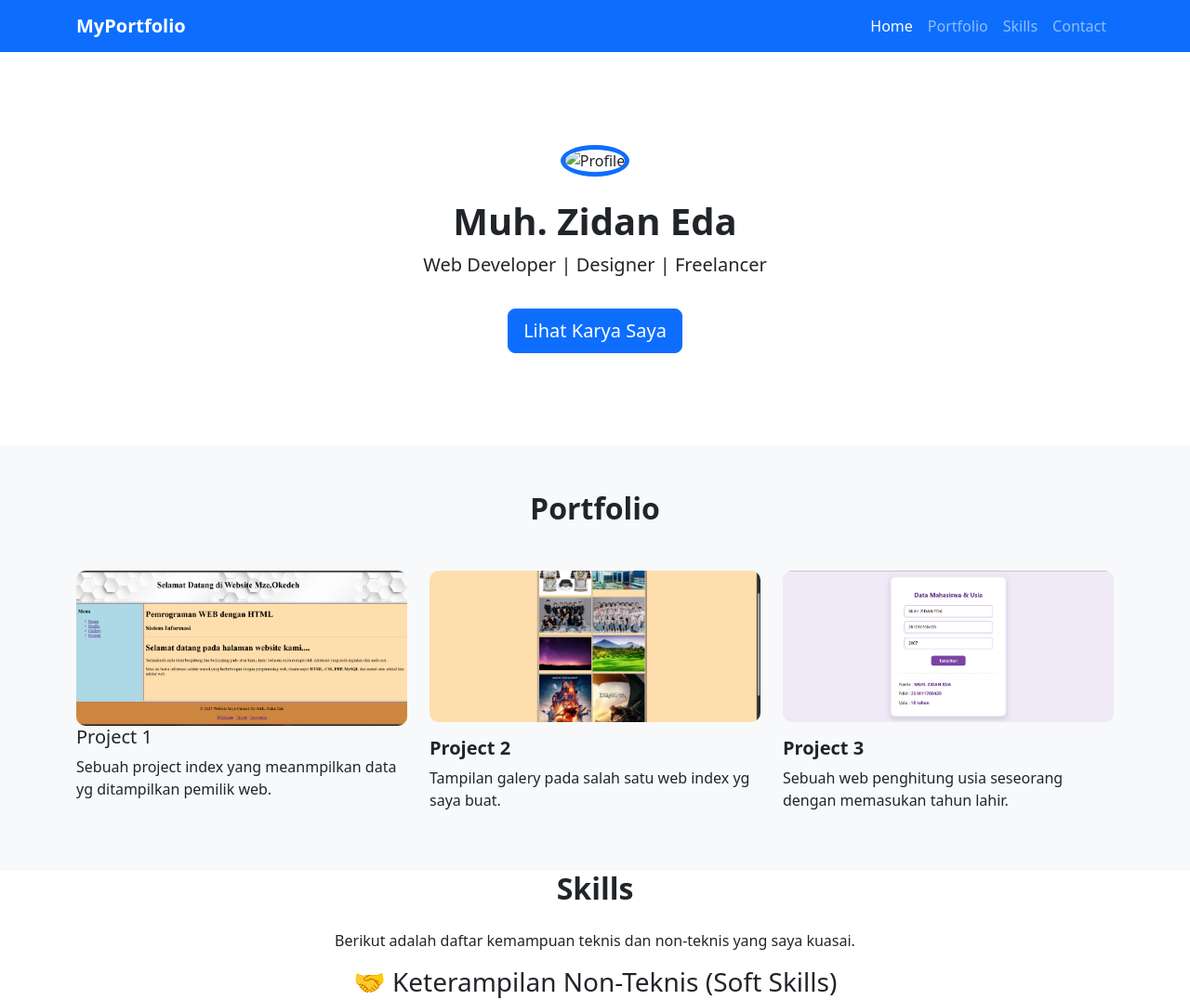
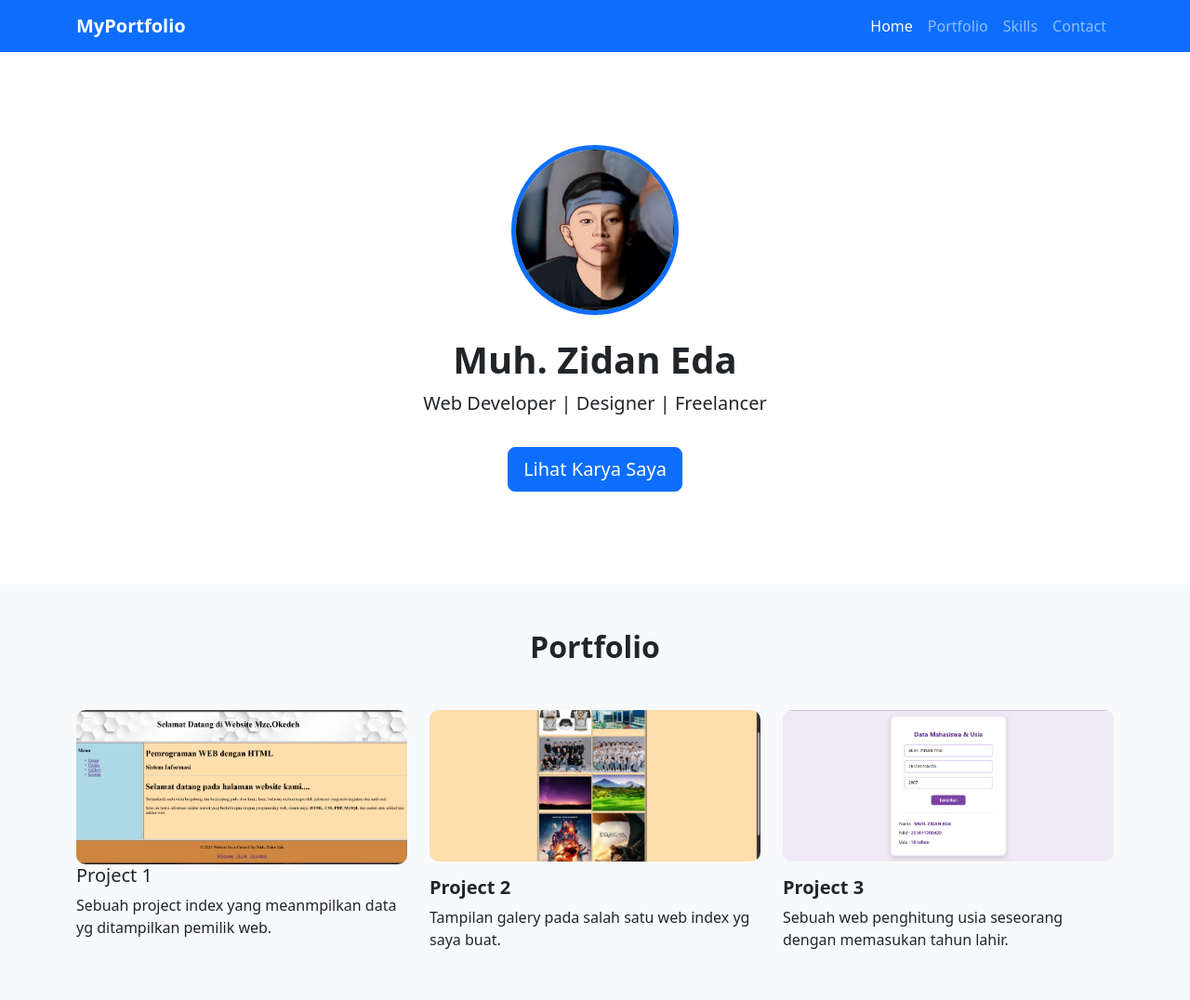
Before and after one commit to zidan090622-hash/Tugas20, a plain HTML site: page index.html in a window 1280 px wide. Shown: the top 1076 px of the page at 93% size. Drawn offline with Linux system fonts and the light colour scheme.

Commit message:
Update index.html

```diff
--- a/index.html
+++ b/index.html
@@ -47,7 +47,7 @@
     <!-- HERO -->
     <section id="home" class="hero text-center">
         <div class="container">
-            <img src="c:\Users\ASUS\OneDrive\Pictures\Screenshots\Cuplikan layar 2025-12-16 072717.png" alt="Profile">
+            <img src="Foto.png" alt="Profile">
             <h1 class="mt-4 fw-bold">Muh. Zidan Eda</h1>
             <p class="lead">Web Developer | Designer | Freelancer</p>
             <a href="#portfolio" class="btn btn-primary btn-lg mt-3">Lihat Karya Saya</a>
```
